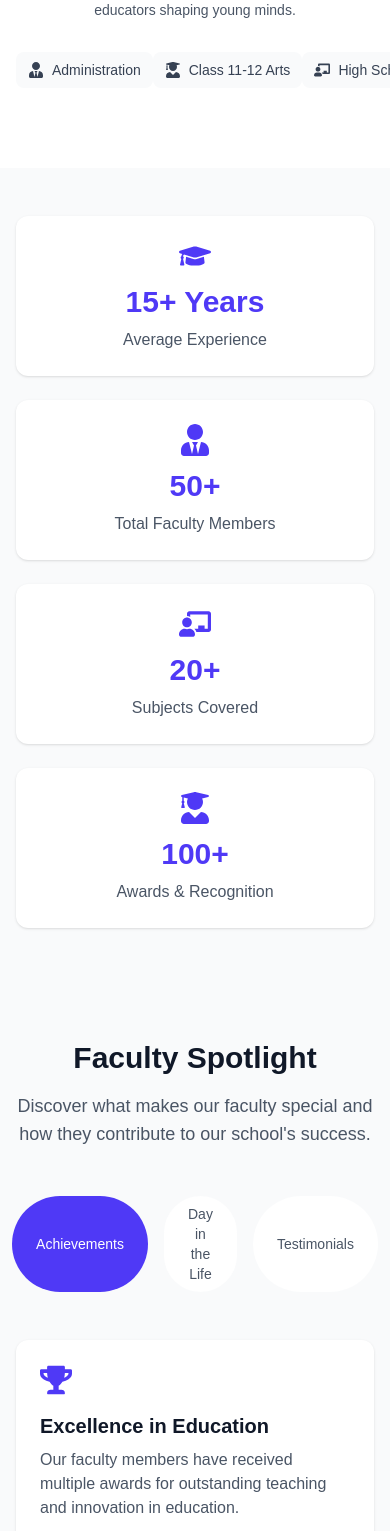
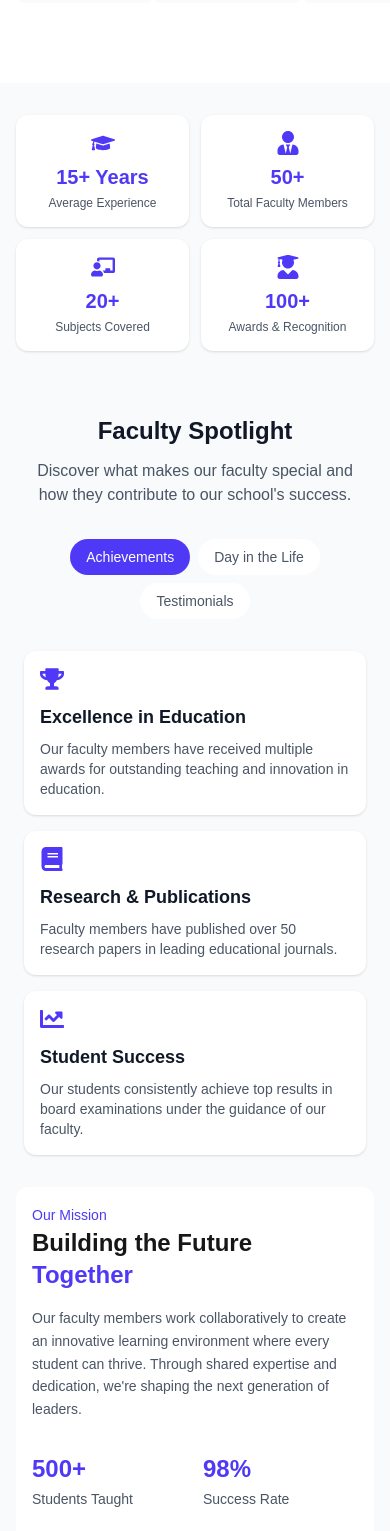
Before and after one commit to SurajRai1/Holy-Family-School, a Next.js app: page /faculty in a window 390 px wide. Shown: the part 430-1961 px from the top of the page. Built offline with nearby package versions, Linux system fonts and the light colour scheme; grey boxes are pictures that could not be loaded.

Commit message:
feat: Enhance mobile responsiveness for Faculty page components

```diff
--- a/src/app/faculty/page.tsx
+++ b/src/app/faculty/page.tsx
@@ -11,14 +11,14 @@ const FacultyPage = () => {
   return (
     <MainLayout>
       {/* Hero Section */}
-      <div className="relative h-[40vh] bg-gradient-to-r from-indigo-600 to-indigo-800">
+      <div className="relative h-[30vh] sm:h-[40vh] bg-gradient-to-r from-indigo-600 to-indigo-800">
         <div className="absolute inset-0 bg-black/50" />
         <div className="relative h-full flex items-center justify-center text-center px-4">
           <div>
-            <h1 className="text-4xl md:text-5xl font-bold text-white mb-4">
+            <h1 className="text-3xl sm:text-4xl md:text-5xl font-bold text-white mb-2 sm:mb-4">
               Our Faculty & Staff
             </h1>
-            <p className="text-lg md:text-xl text-white/90 max-w-2xl mx-auto">
+            <p className="text-base sm:text-lg md:text-xl text-white/90 max-w-2xl mx-auto">
               Meet the dedicated team of educators and staff members who make Holy Family School a place of excellence in education.
             </p>
           </div>
@@ -29,50 +29,52 @@ const FacultyPage = () => {
       <OrgChart />
 
       {/* Faculty Statistics */}
-      <div className="bg-gray-50 py-12 sm:py-16">
+      <div className="w-full bg-gray-50 py-8 sm:py-12">
         <div className="max-w-7xl mx-auto px-4">
-          <div className="grid grid-cols-1 md:grid-cols-2 lg:grid-cols-4 gap-6">
+          <div className="grid grid-cols-2 md:grid-cols-4 gap-3 sm:gap-6">
             {/* Years of Experience */}
-            <div className="bg-white rounded-xl p-6 flex flex-col items-center text-center shadow-sm hover:shadow-md transition-shadow duration-300">
-              <div className="text-indigo-600 mb-3">
-                <FaGraduationCap className="w-8 h-8" />
+            <div className="bg-white rounded-xl p-4 sm:p-6 flex flex-col items-center text-center shadow-sm hover:shadow-md transition-shadow duration-300">
+              <div className="text-indigo-600 mb-2 sm:mb-3">
+                <FaGraduationCap className="w-6 h-6 sm:w-8 sm:h-8" />
               </div>
-              <h3 className="text-3xl font-bold text-indigo-600 mb-2">15+ Years</h3>
-              <p className="text-gray-600">Average Experience</p>
+              <h3 className="text-xl sm:text-3xl font-bold text-indigo-600 mb-1 sm:mb-2">15+ Years</h3>
+              <p className="text-xs sm:text-base text-gray-600">Average Experience</p>
             </div>
 
             {/* Total Faculty */}
-            <div className="bg-white rounded-xl p-6 flex flex-col items-center text-center shadow-sm hover:shadow-md transition-shadow duration-300">
-              <div className="text-indigo-600 mb-3">
-                <FaUserTie className="w-8 h-8" />
+            <div className="bg-white rounded-xl p-4 sm:p-6 flex flex-col items-center text-center shadow-sm hover:shadow-md transition-shadow duration-300">
+              <div className="text-indigo-600 mb-2 sm:mb-3">
+                <FaUserTie className="w-6 h-6 sm:w-8 sm:h-8" />
               </div>
-              <h3 className="text-3xl font-bold text-indigo-600 mb-2">50+</h3>
-              <p className="text-gray-600">Total Faculty Members</p>
+              <h3 className="text-xl sm:text-3xl font-bold text-indigo-600 mb-1 sm:mb-2">50+</h3>
+              <p className="text-xs sm:text-base text-gray-600">Total Faculty Members</p>
             </div>
 
             {/* Subjects */}
-            <div className="bg-white rounded-xl p-6 flex flex-col items-center text-center shadow-sm hover:shadow-md transition-shadow duration-300">
-              <div className="text-indigo-600 mb-3">
-                <FaChalkboardTeacher className="w-8 h-8" />
+            <div className="bg-white rounded-xl p-4 sm:p-6 flex flex-col items-center text-center shadow-sm hover:shadow-md transition-shadow duration-300">
+              <div className="text-indigo-600 mb-2 sm:mb-3">
+                <FaChalkboardTeacher className="w-6 h-6 sm:w-8 sm:h-8" />
               </div>
-              <h3 className="text-3xl font-bold text-indigo-600 mb-2">20+</h3>
-              <p className="text-gray-600">Subjects Covered</p>
+              <h3 className="text-xl sm:text-3xl font-bold text-indigo-600 mb-1 sm:mb-2">20+</h3>
+              <p className="text-xs sm:text-base text-gray-600">Subjects Covered</p>
             </div>
 
             {/* Awards */}
-            <div className="bg-white rounded-xl p-6 flex flex-col items-center text-center shadow-sm hover:shadow-md transition-shadow duration-300">
-              <div className="text-indigo-600 mb-3">
-                <FaUserGraduate className="w-8 h-8" />
+            <div className="bg-white rounded-xl p-4 sm:p-6 flex flex-col items-center text-center shadow-sm hover:shadow-md transition-shadow duration-300">
+              <div className="text-indigo-600 mb-2 sm:mb-3">
+                <FaUserGraduate className="w-6 h-6 sm:w-8 sm:h-8" />
               </div>
-              <h3 className="text-3xl font-bold text-indigo-600 mb-2">100+</h3>
-              <p className="text-gray-600">Awards & Recognition</p>
+              <h3 className="text-xl sm:text-3xl font-bold text-indigo-600 mb-1 sm:mb-2">100+</h3>
+              <p className="text-xs sm:text-base text-gray-600">Awards & Recognition</p>
             </div>
           </div>
         </div>
       </div>
 
       {/* Faculty Spotlight and Mission */}
-      <FacultySpotlight />
+      <div className="w-full">
+        <FacultySpotlight />
+      </div>
     </MainLayout>
   );
 };
--- a/src/components/faculty/FacultySpotlight.tsx
+++ b/src/components/faculty/FacultySpotlight.tsx
@@ -1,31 +1,205 @@
 'use client';
 
 import React, { useState } from 'react';
-import { motion } from 'framer-motion';
-import { FaTrophy, FaBook, FaChartLine } from 'react-icons/fa';
+import { motion, AnimatePresence } from 'framer-motion';
+import { FaTrophy, FaBook, FaChartLine, FaClock, FaChalkboardTeacher, FaUsers, FaGraduationCap } from 'react-icons/fa';
 import Image from 'next/image';
 
 const FacultySpotlight = () => {
   const [activeTab, setActiveTab] = useState('achievements');
 
+  const renderTabContent = () => {
+    switch (activeTab) {
+      case 'achievements':
+        return (
+          <div className="grid grid-cols-1 md:grid-cols-3 gap-4 sm:gap-8 px-2">
+            <motion.div
+              initial={{ opacity: 0, y: 20 }}
+              animate={{ opacity: 1, y: 0 }}
+              className="bg-white rounded-xl p-4 sm:p-6 shadow-sm hover:shadow-md transition-shadow duration-300"
+            >
+              <div className="text-indigo-600 mb-3 sm:mb-4">
+                <FaTrophy className="w-6 h-6 sm:w-8 sm:h-8" />
+              </div>
+              <h3 className="text-lg sm:text-xl font-semibold text-gray-900 mb-2">Excellence in Education</h3>
+              <p className="text-sm sm:text-base text-gray-600">
+                Our faculty members have received multiple awards for outstanding teaching and innovation in education.
+              </p>
+            </motion.div>
+
+            <motion.div
+              initial={{ opacity: 0, y: 20 }}
+              animate={{ opacity: 1, y: 0 }}
+              transition={{ delay: 0.1 }}
+              className="bg-white rounded-xl p-4 sm:p-6 shadow-sm hover:shadow-md transition-shadow duration-300"
+            >
+              <div className="text-indigo-600 mb-3 sm:mb-4">
+                <FaBook className="w-6 h-6 sm:w-8 sm:h-8" />
+              </div>
+              <h3 className="text-lg sm:text-xl font-semibold text-gray-900 mb-2">Research & Publications</h3>
+              <p className="text-sm sm:text-base text-gray-600">
+                Faculty members have published over 50 research papers in leading educational journals.
+              </p>
+            </motion.div>
+
+            <motion.div
+              initial={{ opacity: 0, y: 20 }}
+              animate={{ opacity: 1, y: 0 }}
+              transition={{ delay: 0.2 }}
+              className="bg-white rounded-xl p-4 sm:p-6 shadow-sm hover:shadow-md transition-shadow duration-300"
+            >
+              <div className="text-indigo-600 mb-3 sm:mb-4">
+                <FaChartLine className="w-6 h-6 sm:w-8 sm:h-8" />
+              </div>
+              <h3 className="text-lg sm:text-xl font-semibold text-gray-900 mb-2">Student Success</h3>
+              <p className="text-sm sm:text-base text-gray-600">
+                Our students consistently achieve top results in board examinations under the guidance of our faculty.
+              </p>
+            </motion.div>
+          </div>
+        );
+
+      case 'day-in-life':
+        return (
+          <div className="grid grid-cols-1 md:grid-cols-2 gap-4 sm:gap-8 px-2">
+            <motion.div
+              initial={{ opacity: 0, x: -20 }}
+              animate={{ opacity: 1, x: 0 }}
+              className="bg-white rounded-xl overflow-hidden shadow-sm"
+            >
+              <div className="relative h-48 sm:h-64">
+                <Image
+                  src="https://images.unsplash.com/photo-1544237526-cae15a57ed1e?w=800&h=600&fit=crop"
+                  alt="Morning Assembly"
+                  fill
+                  className="object-cover"
+                />
+                <div className="absolute inset-0 bg-gradient-to-t from-black/60 to-transparent"></div>
+                <div className="absolute bottom-2 sm:bottom-4 left-2 sm:left-4 text-white">
+                  <h3 className="text-lg sm:text-xl font-semibold">Morning Routine</h3>
+                  <p className="text-xs sm:text-sm opacity-90">7:30 AM - 9:00 AM</p>
+                </div>
+              </div>
+              <div className="p-4 sm:p-6">
+                <div className="flex items-center gap-2 text-indigo-600 mb-2 sm:mb-3">
+                  <FaClock className="w-4 h-4 sm:w-5 sm:h-5" />
+                  <span className="text-sm sm:text-base font-medium">Start of the Day</span>
+                </div>
+                <p className="text-sm sm:text-base text-gray-600">
+                  Teachers arrive early to prepare for the day, attend morning briefings, and welcome students. The day begins with assembly and morning prayers.
+                </p>
+              </div>
+            </motion.div>
+
+            <div className="grid grid-cols-1 gap-4 sm:gap-8">
+              <motion.div
+                initial={{ opacity: 0, x: 20 }}
+                animate={{ opacity: 1, x: 0 }}
+                transition={{ delay: 0.1 }}
+                className="bg-white rounded-xl p-4 sm:p-6 shadow-sm"
+              >
+                <div className="flex items-center gap-2 text-indigo-600 mb-2 sm:mb-3">
+                  <FaChalkboardTeacher className="w-4 h-4 sm:w-5 sm:h-5" />
+                  <span className="text-sm sm:text-base font-medium">Teaching Hours</span>
+                </div>
+                <h3 className="text-base sm:text-lg font-semibold text-gray-900 mb-2">9:00 AM - 3:00 PM</h3>
+                <p className="text-sm sm:text-base text-gray-600">
+                  Engaging classroom sessions, practical demonstrations, and interactive learning activities. Teachers guide students through various subjects while maintaining a supportive learning environment.
+                </p>
+              </motion.div>
+
+              <motion.div
+                initial={{ opacity: 0, x: 20 }}
+                animate={{ opacity: 1, x: 0 }}
+                transition={{ delay: 0.2 }}
+                className="bg-white rounded-xl p-4 sm:p-6 shadow-sm"
+              >
+                <div className="flex items-center gap-2 text-indigo-600 mb-2 sm:mb-3">
+                  <FaUsers className="w-4 h-4 sm:w-5 sm:h-5" />
+                  <span className="text-sm sm:text-base font-medium">After School</span>
+                </div>
+                <h3 className="text-base sm:text-lg font-semibold text-gray-900 mb-2">3:00 PM - 4:30 PM</h3>
+                <p className="text-sm sm:text-base text-gray-600">
+                  Teachers participate in department meetings, grade assignments, provide extra help to students, and plan future lessons. Many also lead extracurricular activities.
+                </p>
+              </motion.div>
+            </div>
+          </div>
+        );
+
+      case 'testimonials':
+        return (
+          <div className="grid grid-cols-1 md:grid-cols-2 lg:grid-cols-3 gap-4 sm:gap-8 px-2">
+            {[
+              {
+                name: "Dr. Sarah Johnson",
+                role: "Science Department Head",
+                image: "https://images.unsplash.com/photo-1494790108377-be9c29b29330?w=150&h=150&fit=crop",
+                quote: "Teaching at Holy Family School has been incredibly rewarding. The collaborative environment and support for innovation in teaching methods allows us to bring out the best in our students."
+              },
+              {
+                name: "Mr. James Wilson",
+                role: "Mathematics Teacher",
+                image: "https://images.unsplash.com/photo-1472099645785-5658abf4ff4e?w=150&h=150&fit=crop",
+                quote: "The dedication of our faculty team and the enthusiasm of our students make every day exciting. We're not just teaching subjects; we're shaping future leaders."
+              },
+              {
+                name: "Mrs. Emily Davis",
+                role: "English Literature",
+                image: "https://images.unsplash.com/photo-1438761681033-6461ffad8d80?w=150&h=150&fit=crop",
+                quote: "What sets our school apart is the personal attention we give to each student. We celebrate their unique talents and help them grow both academically and personally."
+              }
+            ].map((testimonial, index) => (
+              <motion.div
+                key={testimonial.name}
+                initial={{ opacity: 0, y: 20 }}
+                animate={{ opacity: 1, y: 0 }}
+                transition={{ delay: index * 0.1 }}
+                className="bg-white rounded-xl p-4 sm:p-6 shadow-sm hover:shadow-md transition-shadow duration-300"
+              >
+                <div className="flex items-center gap-3 sm:gap-4 mb-3 sm:mb-4">
+                  <div className="relative w-12 h-12 sm:w-16 sm:h-16 rounded-full overflow-hidden">
+                    <Image
+                      src={testimonial.image}
+                      alt={testimonial.name}
+                      fill
+                      className="object-cover"
+                    />
+                  </div>
+                  <div>
+                    <h3 className="text-sm sm:text-base font-semibold text-gray-900">{testimonial.name}</h3>
+                    <p className="text-xs sm:text-sm text-indigo-600">{testimonial.role}</p>
+                  </div>
+                </div>
+                <blockquote className="text-sm sm:text-base text-gray-600 italic">"{testimonial.quote}"</blockquote>
+              </motion.div>
+            ))}
+          </div>
+        );
+
+      default:
+        return null;
+    }
+  };
+
   return (
-    <section className="py-16 bg-gray-50">
-      <div className="max-w-7xl mx-auto px-4">
+    <section className="py-8 sm:py-16 bg-gray-50">
+      <div className="max-w-7xl mx-auto px-4 sm:px-6">
         {/* Faculty Spotlight Header */}
-        <div className="text-center mb-12">
-          <h2 className="text-3xl md:text-4xl font-bold text-gray-900 mb-4">Faculty Spotlight</h2>
-          <p className="text-lg text-gray-600 max-w-2xl mx-auto">
+        <div className="text-center mb-8 sm:mb-12">
+          <h2 className="text-2xl sm:text-3xl md:text-4xl font-bold text-gray-900 mb-3 sm:mb-4">Faculty Spotlight</h2>
+          <p className="text-base sm:text-lg text-gray-600 max-w-2xl mx-auto px-2">
             Discover what makes our faculty special and how they contribute to our school's success.
           </p>
         </div>
 
         {/* Tabs */}
-        <div className="flex justify-center gap-4 mb-12">
+        <div className="flex flex-wrap justify-center gap-2 sm:gap-4 mb-8 sm:mb-12 px-2">
           {['achievements', 'day-in-life', 'testimonials'].map((tab) => (
             <button
               key={tab}
               onClick={() => setActiveTab(tab)}
-              className={`px-6 py-2 rounded-full text-sm font-medium transition-all duration-300 ${
+              className={`px-4 sm:px-6 py-2 rounded-full text-sm font-medium transition-all duration-300 ${
                 activeTab === tab
                   ? 'bg-indigo-600 text-white'
                   : 'bg-white text-gray-600 hover:bg-gray-100'
@@ -38,79 +212,39 @@ const FacultySpotlight = () => {
           ))}
         </div>
 
-        {/* Achievement Cards */}
-        <div className="grid grid-cols-1 md:grid-cols-3 gap-8 mb-16">
-          <motion.div
-            initial={{ opacity: 0, y: 20 }}
-            animate={{ opacity: 1, y: 0 }}
-            className="bg-white rounded-xl p-6 shadow-sm hover:shadow-md transition-shadow duration-300"
-          >
-            <div className="text-indigo-600 mb-4">
-              <FaTrophy className="w-8 h-8" />
-            </div>
-            <h3 className="text-xl font-semibold text-gray-900 mb-2">Excellence in Education</h3>
-            <p className="text-gray-600">
-              Our faculty members have received multiple awards for outstanding teaching and innovation in education.
-            </p>
-          </motion.div>
-
-          <motion.div
-            initial={{ opacity: 0, y: 20 }}
-            animate={{ opacity: 1, y: 0 }}
-            transition={{ delay: 0.1 }}
-            className="bg-white rounded-xl p-6 shadow-sm hover:shadow-md transition-shadow duration-300"
-          >
-            <div className="text-indigo-600 mb-4">
-              <FaBook className="w-8 h-8" />
-            </div>
-            <h3 className="text-xl font-semibold text-gray-900 mb-2">Research & Publications</h3>
-            <p className="text-gray-600">
-              Faculty members have published over 50 research papers in leading educational journals.
-            </p>
-          </motion.div>
-
-          <motion.div
-            initial={{ opacity: 0, y: 20 }}
-            animate={{ opacity: 1, y: 0 }}
-            transition={{ delay: 0.2 }}
-            className="bg-white rounded-xl p-6 shadow-sm hover:shadow-md transition-shadow duration-300"
-          >
-            <div className="text-indigo-600 mb-4">
-              <FaChartLine className="w-8 h-8" />
-            </div>
-            <h3 className="text-xl font-semibold text-gray-900 mb-2">Student Success</h3>
-            <p className="text-gray-600">
-              Our students consistently achieve top results in board examinations under the guidance of our faculty.
-            </p>
-          </motion.div>
+        {/* Tab Content */}
+        <div className="mb-8 sm:mb-16">
+          <AnimatePresence mode="wait">
+            {renderTabContent()}
+          </AnimatePresence>
         </div>
 
         {/* Mission Section */}
         <div className="bg-white rounded-xl overflow-hidden">
-          <div className="grid md:grid-cols-2 gap-8 p-8">
-            <div className="space-y-6">
-              <span className="text-indigo-600 font-medium">Our Mission</span>
-              <h2 className="text-3xl font-bold">Building the Future <span className="text-indigo-600">Together</span></h2>
-              <p className="text-gray-600 leading-relaxed">
+          <div className="grid md:grid-cols-2 gap-6 sm:gap-8 p-4 sm:p-8">
+            <div className="space-y-4 sm:space-y-6">
+              <span className="text-indigo-600 font-medium text-sm sm:text-base">Our Mission</span>
+              <h2 className="text-2xl sm:text-3xl font-bold">Building the Future <span className="text-indigo-600">Together</span></h2>
+              <p className="text-sm sm:text-base text-gray-600 leading-relaxed">
                 Our faculty members work collaboratively to create an innovative learning environment where every student can thrive.
                 Through shared expertise and dedication, we're shaping the next generation of leaders.
               </p>
 
-              <div className="grid grid-cols-2 gap-8 pt-4">
+              <div className="grid grid-cols-2 gap-4 sm:gap-8 pt-4">
                 <div>
-                  <div className="text-4xl font-bold text-indigo-600 mb-2">500+</div>
-                  <div className="text-gray-600">Students Taught</div>
+                  <div className="text-2xl sm:text-4xl font-bold text-indigo-600 mb-1 sm:mb-2">500+</div>
+                  <div className="text-sm sm:text-base text-gray-600">Students Taught</div>
                 </div>
                 <div>
-                  <div className="text-4xl font-bold text-indigo-600 mb-2">98%</div>
-                  <div className="text-gray-600">Success Rate</div>
+                  <div className="text-2xl sm:text-4xl font-bold text-indigo-600 mb-1 sm:mb-2">98%</div>
+                  <div className="text-sm sm:text-base text-gray-600">Success Rate</div>
                 </div>
               </div>
             </div>
 
-            <div className="grid grid-cols-2 gap-4">
-              <div className="space-y-4">
-                <div className="relative h-48 rounded-lg overflow-hidden">
+            <div className="grid grid-cols-2 gap-2 sm:gap-4">
+              <div className="space-y-2 sm:space-y-4">
+                <div className="relative h-36 sm:h-48 rounded-lg overflow-hidden">
                   <Image
                     src="https://images.unsplash.com/photo-1577896851231-70ef18881754?w=800&h=600&fit=crop"
                     alt="Faculty Collaboration"
@@ -118,12 +252,12 @@ const FacultySpotlight = () => {
                     className="object-cover"
                   />
                   <div className="absolute inset-0 bg-black/20"></div>
-                  <div className="absolute bottom-4 left-4 right-4 text-white">
-                    <h4 className="font-medium mb-1">Faculty Collaboration</h4>
-                    <p className="text-sm opacity-90">Working together to create innovative learning experiences</p>
+                  <div className="absolute bottom-2 sm:bottom-4 left-2 sm:left-4 right-2 sm:right-4 text-white">
+                    <h4 className="text-sm sm:text-base font-medium mb-0 sm:mb-1">Faculty Collaboration</h4>
+                    <p className="text-xs sm:text-sm opacity-90 hidden sm:block">Working together to create innovative learning experiences</p>
                   </div>
                 </div>
-                <div className="relative h-32 rounded-lg overflow-hidden">
+                <div className="relative h-24 sm:h-32 rounded-lg overflow-hidden">
                   <Image
                     src="https://images.unsplash.com/photo-1523240795612-9a054b0db644?w=800&h=600&fit=crop"
                     alt="Team Meeting"
@@ -131,8 +265,8 @@ const FacultySpotlight = () => {
                     className="object-cover"
                   />
                   <div className="absolute inset-0 bg-black/20"></div>
-                  <div className="absolute bottom-4 left-4 text-white">
-                    <h4 className="font-medium">Team Meeting</h4>
+                  <div className="absolute bottom-2 sm:bottom-4 left-2 sm:left-4 text-white">
+                    <h4 className="text-sm sm:text-base font-medium">Team Meeting</h4>
                   </div>
                 </div>
               </div>
@@ -144,8 +278,8 @@ const FacultySpotlight = () => {
                   className="object-cover"
                 />
                 <div className="absolute inset-0 bg-black/20"></div>
-                <div className="absolute bottom-4 left-4 text-white">
-                  <h4 className="font-medium">Teaching Session</h4>
+                <div className="absolute bottom-2 sm:bottom-4 left-2 sm:left-4 text-white">
+                  <h4 className="text-sm sm:text-base font-medium">Teaching Session</h4>
                 </div>
               </div>
             </div>
```
